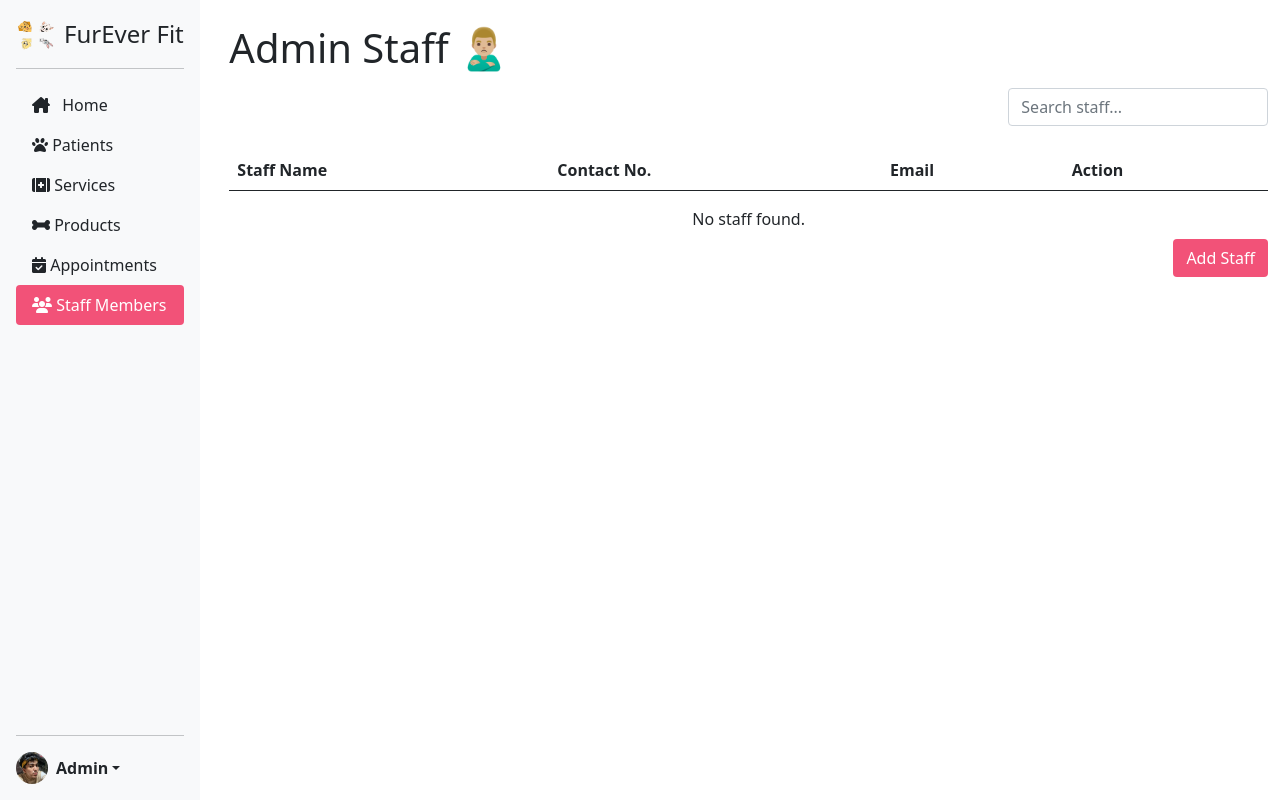
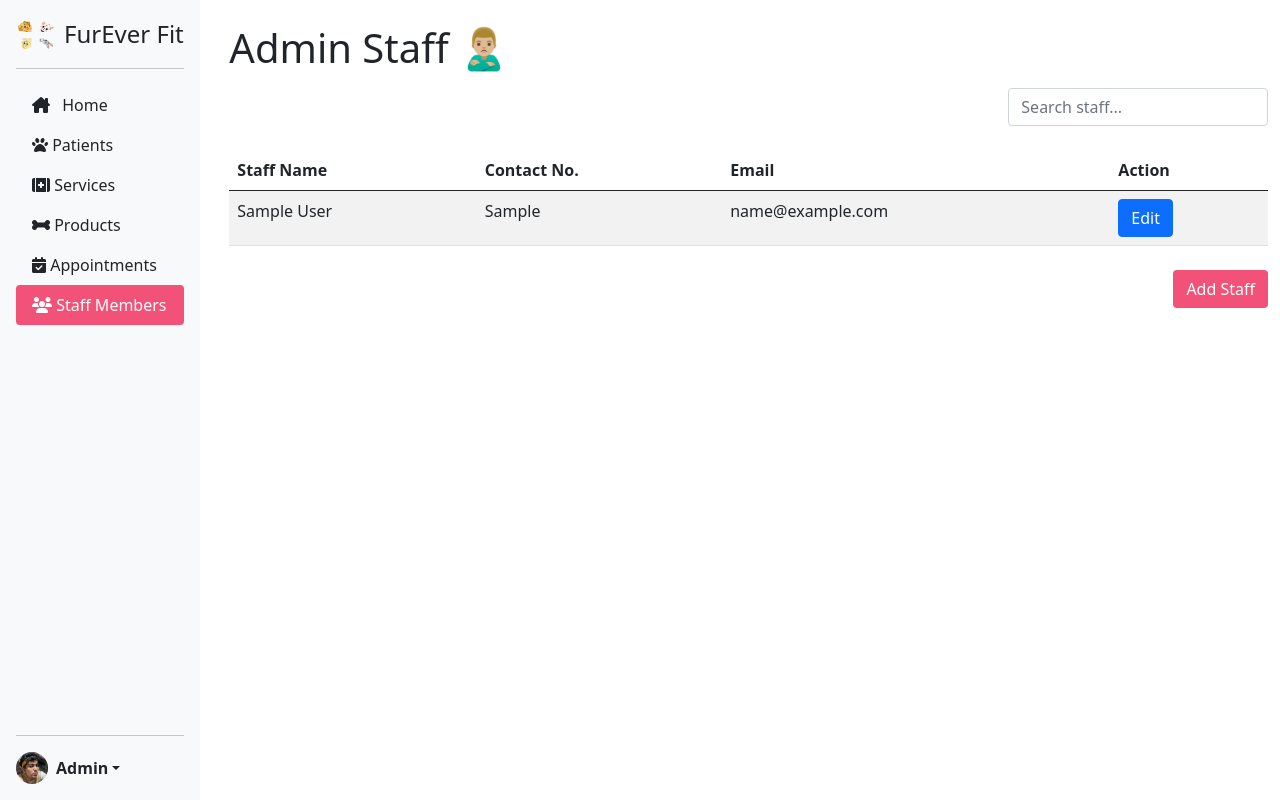
Before and after one commit to devkenami/booking-system, a PHP site: page /admin/admin_staff.php in a window 1280 px wide. Run offline with PHP 8.4, Linux system fonts and the light colour scheme; tables that the repository leaves empty or names only in its code hold one stand-in row (values such as "Sample post"); lists and menus that the app fills with data are empty.

Commit message:
added add admin staff function (#16)

```diff
--- a/admin/admin_staff.php
+++ b/admin/admin_staff.php
@@ -1,3 +1,9 @@
+<?php
+  include '../config.php';
+  session_start();
+?>
+
+
 <!DOCTYPE html>
 <html lang="en">
 <head>
@@ -78,15 +84,66 @@
                 </tr>
               </thead>
               <tbody>
+              <?php
+                  $query = "SELECT * FROM admin_staff_table";
+                  $result = mysqli_query($conn, $query);
+                  $count = mysqli_num_rows($result);
+                  if ($count > 0) {
+                    while ($row = mysqli_fetch_assoc($result)) {
+                ?>
+                  <tr>
+                    <td><?php echo $row['staff_name'] ?></td>
+                    <td><?php echo $row['staff_contact_no'] ?></td>
+                    <td><?php echo $row['staff_email'] ?></td>
+                    <td><div class="btn btn-primary">Edit</div></td>
+                  </tr>
+                <?php }} else { ?>
+                  <tr>
+                    <td colspan="4" class="text-center">
+                      <h5>No data to show</h5>
+                    </td>
+                  </tr>
+                <?php }; ?>
               </tbody>
             </table>
-            <center><p>No staff found.</p></center>
             <div class="mb-4 mt-2 float-end">
-              <div class="btn btn-pink-color">Add Staff</div>
+              <div class="btn btn-pink-color" data-bs-toggle="modal" data-bs-target="#add_admin_staff">Add Staff</div>
             </div>
         </div>
     </div>
 
+    <!-- add admin_staff modal -->
+    <div class="modal fade" id="add_admin_staff" tabindex="-1" aria-labelledby="add_admin_staff" aria-hidden="true">
+      <div class="modal-dialog modal-lg">
+        <div class="modal-content">
+          <div class="modal-header">
+            <h1 class="modal-title fs-5" id="exampleModalLabel">Add Admin Staff Form</h1>
+            <button type="button" class="btn-close" data-bs-dismiss="modal" aria-label="Close"></button>
+          </div>
+          <form action="./admin_functions/functions.php" method="POST">
+            <div class="modal-body">
+              <div class="mb-3">
+                <label for="exampleFormControlInput1" class="form-label">Staff Name</label>
+                <input type="text" class="form-control" name="staff_name" placeholder="Enter staff name..">
+              </div>
+              <div class="mb-3">
+                <label for="exampleFormControlInput1" class="form-label">Contact No.</label>
+                <input type="text" class="form-control" name="staff_contact_no" placeholder="Enter staff contact no...">
+              </div>
+              <div class="mb-3">
+                <label for="exampleFormControlInput1" class="form-label">Email address</label>
+                <input type="email" class="form-control" name="staff_email" placeholder="Enter staff email...">
+              </div>
+            </div>
+            <div class="modal-footer">
+              <button type="button" class="btn btn-secondary" data-bs-dismiss="modal">Close</button>
+              <button type="submit" name="add_admin_staff" class="btn btn-pink-color">Save</button>
+            </div>
+          </form>
+        </div>
+      </div>
+</div>
+
     <script src="https://cdn.jsdelivr.net/npm/bootstrap@5.0.2/dist/js/bootstrap.bundle.min.js"></script>
 </body>
 </html>
```
Also changed, not shown: admin/admin_functions/functions.php (added, +19 -0 lines).
